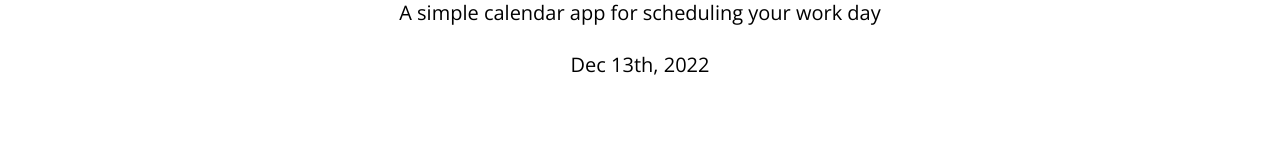
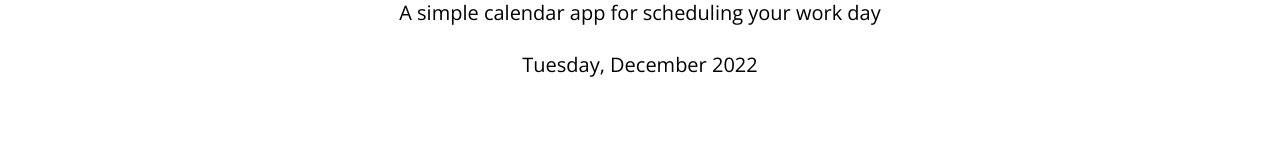
Before and after one commit to nrai14/Daily-Planner-App, a plain HTML site: page index.html in a window 1280 px wide. Shown: the part 155-300 px from the top of the page. Drawn offline with nearby package versions, Linux system fonts and the light colour scheme; files that its build step writes are made by us from their sources.

```diff
--- a/assets/script.js
+++ b/assets/script.js
@@ -13,5 +13,30 @@
 
 */
 
-var currentDate = moment().format("MMM Do, YYYY");
+
+// Current date: Day Time
+
+var currentDate = moment().format("dddd, MMMM YYYY");
 $("#currentDay").text(currentDate);
+
+
+// for every hour from 9 to 5, create a time block row
+// build time blocks with loop that loops at 9 and breaks at 6
+// for each loop generate or build html time block
+    // append timeblock to container
+        // Hour
+            // A number corresponding with the hour in 12 hour format
+        // Textarea
+            // Show existing event text, if any and allow user to input event text
+        // save button
+            // when clicked, store/reset the event corresponding with the hour to localStorage
+    // increase hour by one
+    // check if hour is past, current or future and apply correspending css class
+
+
+// var time = 0;
+
+// while (time < 9; time++) {
+    // create three rows
+    // moment js to add time slot ++hour
+    // add texterea and button
```
Also changed, not shown: index.html (+3 -0 lines).
